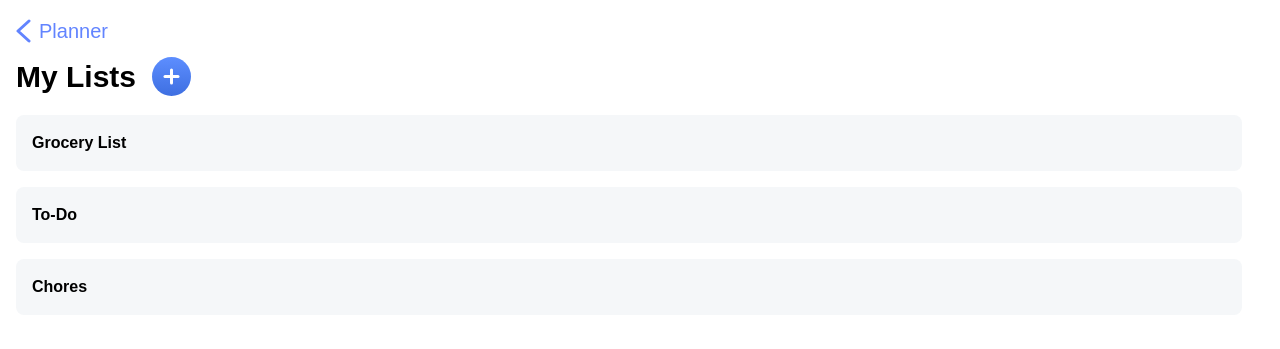
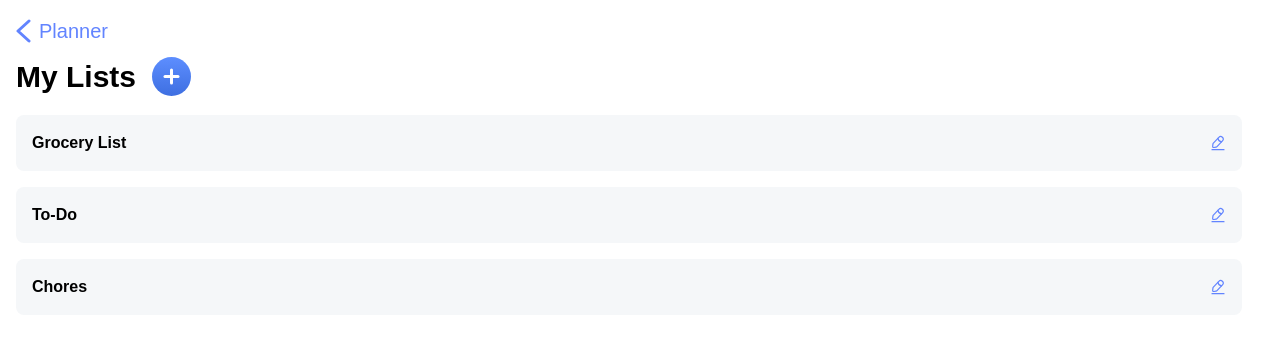
Before and after one commit to tanner666/IS322-MobileAppProject, a Next.js app in the folder my-app/: page /lists in a window 1280 px wide. Shown: the top 349 px of the page. Built offline with nearby package versions, Linux system fonts and the light colour scheme.

Commit message:
added edit title option

```diff
--- a/my-app/components/listGroup.jsx
+++ b/my-app/components/listGroup.jsx
@@ -2,17 +2,48 @@
 
 import Link from 'next/link';
 import ListItems from './listItems';
-import {useState, useEffect, useRef} from 'react';
+import React, {useState, useEffect, useRef} from 'react';
 
-const ListGroup = ({groupTitle}) => {
+const ListGroup = ({groupId, defaultGroupTitle}) => {
    const [isListVisible, setIsListVisible] = useState(false);
    const listRef = useRef(null); // Create a ref for the ListItems component
-   const closeFlag = false;
+    const [isEditing, setIsEditing] = useState(false);
+    const [editedTitle, setEditedTitle] = useState('');
+
+    // Load saved text from localStorage when the component mounts
+    //this is only temporary for project-demo until databse is hooked-up
+
+    useEffect(() => {
+        const savedText = localStorage.getItem(`groupTitle-${groupId}`);
+        if (savedText) {
+            setEditedTitle(savedText);
+        } else {
+            setEditedTitle(defaultGroupTitle);
+        }
+    }, [groupId, defaultGroupTitle]);
+
 
     // Function to toggle the visibility
   const toggleList = (event) => {
     setIsListVisible(!isListVisible);
   };
+
+  const handleTitleChange = (event) => {
+    let value = event.target.value;
+    setEditedTitle(value);
+    localStorage.setItem(`groupTitle-${groupId}`, value);
+  };
+
+  const handleEditClick = () => {
+    setIsEditing(true);
+  };
+
+  const handleTitleSubmit = (event) => {
+    event.preventDefault();
+    setIsEditing(false);
+    // Here you might want to pass the updated title back to the parent component or update it in a global state/store
+  };
+
 
   /*
   // This function will be called when a click event occurs on the document
@@ -40,10 +71,29 @@ const ListGroup = ({groupTitle}) => {
     <div className="mb-4 min-h-[50px] w-[97%] rounded-lg bg-light-gray font-dm font-bold text-black items-center p-4 flex-column">
       {/* Toggle ListItems on title click only */}
       <div className="flex">
-        <p className="font cursor-pointer" onClick={toggleList}>{groupTitle}</p>
-        <svg className="ml-auto cursor-pointer" xmlns="http://www.w3.org/2000/svg" width="20" height="20" viewBox="0 0 20 20" fill="none">
-          {/* SVG paths */}
-        </svg>
+        {isEditing ? (
+            <form onSubmit={handleTitleSubmit}>
+              <input
+                type="text"
+                value={editedTitle}
+                onChange={handleTitleChange}
+                autoFocus
+                onBlur={handleTitleSubmit}
+                className="text-input-class" // Add your own styling classes
+              />
+            </form>
+          ) : (
+            <p className="font cursor-pointer" onClick={toggleList}>
+              {editedTitle}
+            </p>
+          )}
+          <button className="ml-auto" onClick={handleEditClick}>
+            <svg xmlns="http://www.w3.org/2000/svg" width="16" height="16" viewBox="0 0 16 16" fill="none">
+                <path d="M8.84006 2.39997L3.36673 8.1933C3.16006 8.4133 2.96006 8.84664 2.92006 9.14664L2.6734 11.3066C2.58673 12.0866 3.14673 12.62 3.92006 12.4866L6.06673 12.12C6.36673 12.0666 6.78673 11.8466 6.9934 11.62L12.4667 5.82664C13.4134 4.82664 13.8401 3.68664 12.3667 2.2933C10.9001 0.913305 9.78673 1.39997 8.84006 2.39997Z" stroke="#6284FF" stroke-width="1.2" stroke-miterlimit="10" stroke-linecap="round" stroke-linejoin="round"/>
+                <path d="M7.92676 3.36667C8.21342 5.20667 9.70676 6.61334 11.5601 6.8" stroke="#6284FF" stroke-width="1.2" stroke-miterlimit="10" stroke-linecap="round" stroke-linejoin="round"/>
+                <path d="M2 14.6667H14" stroke="#6284FF" stroke-width="1.2" stroke-miterlimit="10" stroke-linecap="round" stroke-linejoin="round"/>
+            </svg>
+        </button>
       </div>
       {/* Use ref to determine if the click is inside ListItems */}
       <div ref={listRef}>
--- a/my-app/pages/lists.jsx
+++ b/my-app/pages/lists.jsx
@@ -34,9 +34,9 @@ export default function Lists(){
             </div>
 
             <div className="mt-4 ml-4">
-                <ListGroup groupTitle="Grocery List" />
-                <ListGroup groupTitle="To-Do"/>
-                <ListGroup groupTitle="Chores" />
+                <ListGroup groupId="1" defaultGroupTitle="Grocery List" />
+                <ListGroup groupId="2" defaultGroupTitle="To-Do"/>
+                <ListGroup groupId="3" defaultGroupTitle="Chores" />
             </div>
             <Navbar/>
         </>
```
